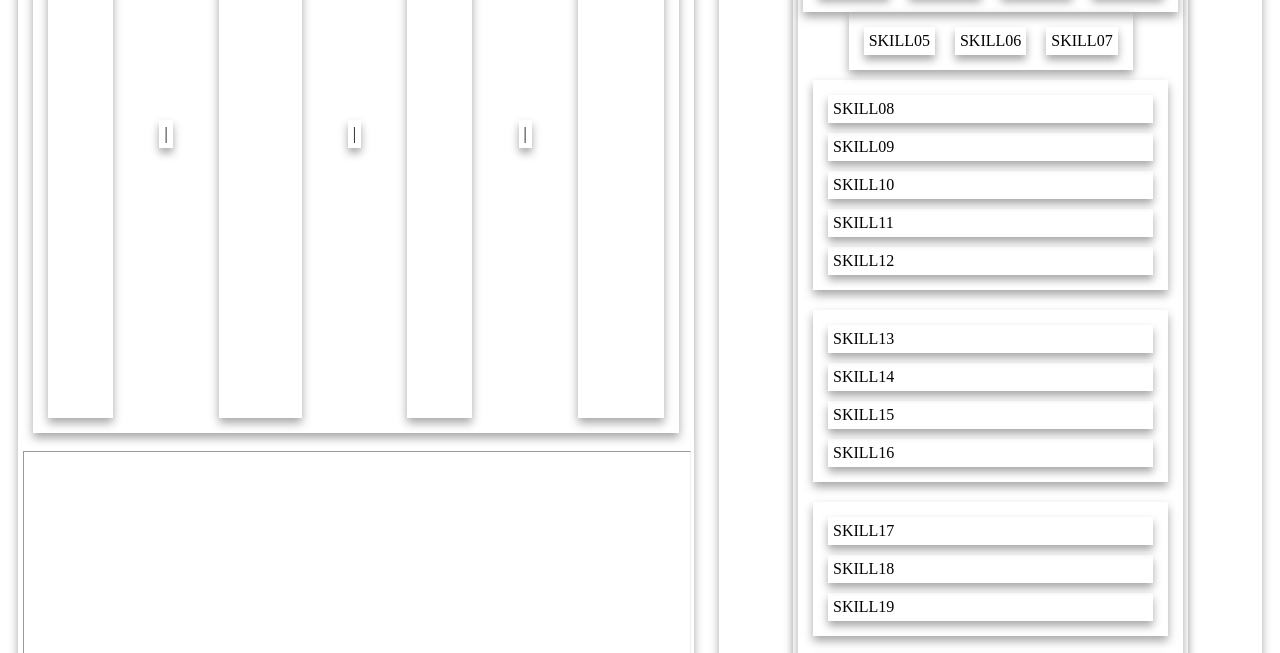
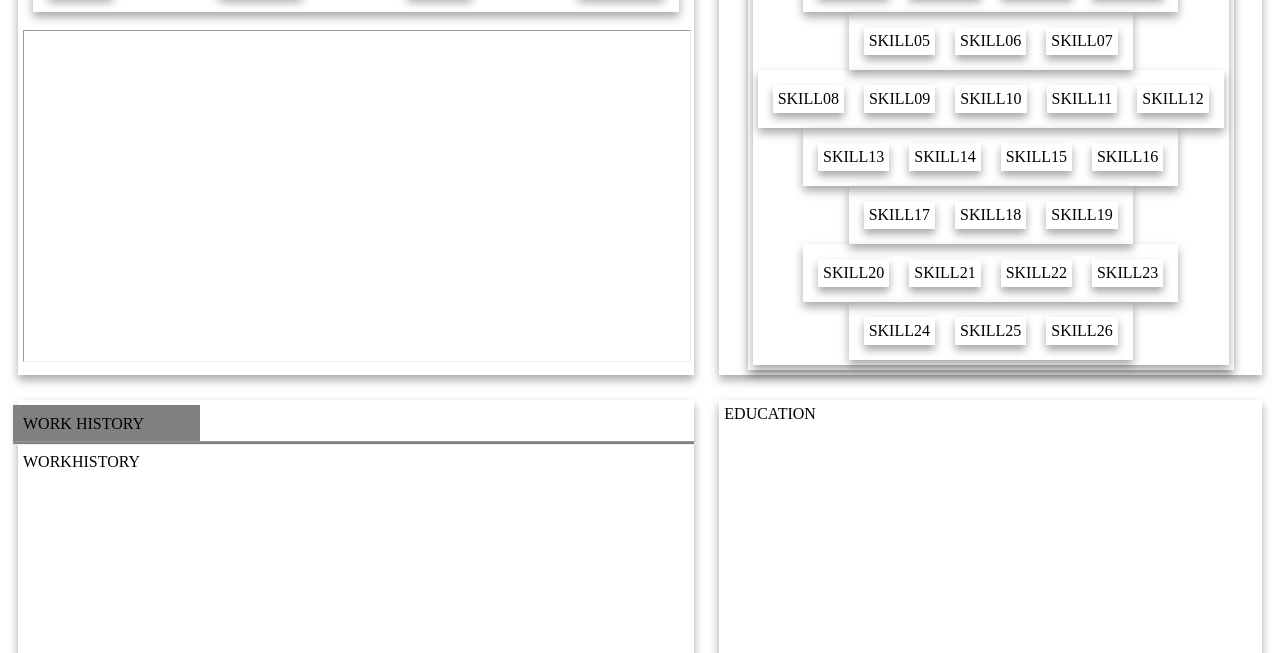
Before and after one commit to alpiepho/css-grid-resume, a plain HTML site: page index.html in a window 1280 px wide. Shown: the part 767-1420 px from the top of the page. Drawn offline with Linux system fonts and the light colour scheme.

Commit message:
finished skills; work history label

```diff
--- a/index.html
+++ b/index.html
@@ -164,6 +164,8 @@
       </section>
 
       <section class="box workhistory">
+        <section class="workhistory_label">WORK HISTORY</section>
+        <hr class="workhistory_hr" />
         WORKHISTORY
       </section>
 
--- a/style.css
+++ b/style.css
@@ -196,7 +196,6 @@ priority5 priority8 priority6
     "overview_summaryarea_list_item4";
   grid-gap: 0px;
 }
-
 .overview_summaryarea_list_item1 {
   grid-area: overview_summaryarea_list_item1;
 }
@@ -237,7 +236,6 @@ priority5 priority8 priority6
     "overview_qualificationsarea_list_item5 overview_qualificationsarea_list_item8 overview_qualificationsarea_list_item6";
   grid-gap: 0px;
 }
-
 .overview_qualificationsarea_list_item1 {
   grid-area: overview_qualificationsarea_list_item1;
 }
@@ -303,23 +301,18 @@ priority5 priority8 priority6
   margin: auto; /* center horizontally */
   display: grid;
   grid-template-columns: 1fr;
-  grid-template-areas:
-    "overview_skillsarea_list_item01 overview_skillsarea_list_item02 overview_skillsarea_list_item03 overview_skillsarea_list_item04";
+  grid-template-areas: "overview_skillsarea_list_item01 overview_skillsarea_list_item02 overview_skillsarea_list_item03 overview_skillsarea_list_item04";
   grid-gap: 0px;
 }
-
 .overview_skillsarea_list_item01 {
   grid-area: overview_skillsarea_list_item01;
 }
-
 .overview_skillsarea_list_item02 {
   grid-area: overview_skillsarea_list_item02;
 }
-
 .overview_skillsarea_list_item03 {
   grid-area: overview_skillsarea_list_item03;
 }
-
 .overview_skillsarea_list_item04 {
   grid-area: overview_skillsarea_list_item04;
 }
@@ -329,48 +322,139 @@ priority5 priority8 priority6
   margin: auto; /* center horizontally */
   display: grid;
   grid-template-columns: 1fr;
-  grid-template-areas:
-    "overview_skillsarea_list_item05 overview_skillsarea_list_item06 overview_skillsarea_list_item07";
+  grid-template-areas: "overview_skillsarea_list_item05 overview_skillsarea_list_item06 overview_skillsarea_list_item07";
   grid-gap: 0px;
 }
-
 .overview_skillsarea_list_item05 {
   grid-area: overview_skillsarea_list_item05;
 }
-
 .overview_skillsarea_list_item06 {
   grid-area: overview_skillsarea_list_item06;
 }
-
 .overview_skillsarea_list_item07 {
   grid-area: overview_skillsarea_list_item07;
 }
 
-
 .overview_skillsarea_list_line3 {
   grid-area: overview_skillsarea_list_line3;
+  margin: auto; /* center horizontally */
+  display: grid;
+  grid-template-columns: 1fr;
+  grid-template-areas: "overview_skillsarea_list_item08 overview_skillsarea_list_item09 overview_skillsarea_list_item10 overview_skillsarea_list_item11 overview_skillsarea_list_item12";
+  grid-gap: 0px;
 }
+.overview_skillsarea_list_item08 {
+  grid-area: overview_skillsarea_list_item08;
+}
+.overview_skillsarea_list_item09 {
+  grid-area: overview_skillsarea_list_item09;
+}
+.overview_skillsarea_list_item10 {
+  grid-area: overview_skillsarea_list_item10;
+}
+.overview_skillsarea_list_item11 {
+  grid-area: overview_skillsarea_list_item11;
+}
+.overview_skillsarea_list_item12 {
+  grid-area: overview_skillsarea_list_item12;
+}
+
 .overview_skillsarea_list_line4 {
   grid-area: overview_skillsarea_list_line4;
+  margin: auto; /* center horizontally */
+  display: grid;
+  grid-template-columns: 1fr;
+  grid-template-areas: "overview_skillsarea_list_item13 overview_skillsarea_list_item14 overview_skillsarea_list_item15 overview_skillsarea_list_item16";
+  grid-gap: 0px;
 }
+.overview_skillsarea_list_item13 {
+  grid-area: overview_skillsarea_list_item13;
+}
+.overview_skillsarea_list_item14 {
+  grid-area: overview_skillsarea_list_item14;
+}
+.overview_skillsarea_list_item15 {
+  grid-area: overview_skillsarea_list_item15;
+}
+.overview_skillsarea_list_item16 {
+  grid-area: overview_skillsarea_list_item16;
+}
+
 .overview_skillsarea_list_line5 {
   grid-area: overview_skillsarea_list_line5;
+  margin: auto; /* center horizontally */
+  display: grid;
+  grid-template-columns: 1fr;
+  grid-template-areas: "overview_skillsarea_list_item17 overview_skillsarea_list_item18 overview_skillsarea_list_item19";
+  grid-gap: 0px;
 }
+.overview_skillsarea_list_item17 {
+  grid-area: overview_skillsarea_list_item17;
+}
+.overview_skillsarea_list_item18 {
+  grid-area: overview_skillsarea_list_item18;
+}
+.overview_skillsarea_list_item19 {
+  grid-area: overview_skillsarea_list_item19;
+}
+
 .overview_skillsarea_list_line6 {
   grid-area: overview_skillsarea_list_line6;
+  margin: auto; /* center horizontally */
+  display: grid;
+  grid-template-columns: 1fr;
+  grid-template-areas: "overview_skillsarea_list_item20 overview_skillsarea_list_item21 overview_skillsarea_list_item22 overview_skillsarea_list_item23";
+  grid-gap: 0px;
 }
+.overview_skillsarea_list_item20 {
+  grid-area: overview_skillsarea_list_item20;
+}
+.overview_skillsarea_list_item21 {
+  grid-area: overview_skillsarea_list_item21;
+}
+.overview_skillsarea_list_item22 {
+  grid-area: overview_skillsarea_list_item22;
+}
+.overview_skillsarea_list_item23 {
+  grid-area: overview_skillsarea_list_item23;
+}
+
 .overview_skillsarea_list_line7 {
   grid-area: overview_skillsarea_list_line7;
+  margin: auto; /* center horizontally */
+  display: grid;
+  grid-template-columns: 1fr;
+  grid-template-areas: "overview_skillsarea_list_item24 overview_skillsarea_list_item25 overview_skillsarea_list_item26";
+  grid-gap: 0px;
 }
-
-
-
-
-
+.overview_skillsarea_list_item24 {
+  grid-area: overview_skillsarea_list_item24;
+}
+.overview_skillsarea_list_item25 {
+  grid-area: overview_skillsarea_list_item25;
+}
+.overview_skillsarea_list_item26 {
+  grid-area: overview_skillsarea_list_item26;
+}
 
 .workhistory {
   grid-area: workhistory;
 }
+
+.workhistory_label {
+  background-color: gray;
+  width: 25%;
+  padding: 10px;
+  margin-bottom: -10px;
+  margin-left: -10px;
+}
+.workhistory_hr {
+  background-color: gray;
+  width: 102%;
+  height: 2px;
+  margin-left: -10px;
+}
+
 
 .education {
   grid-area: education;
```
Also changed, not shown: 1 other file.
